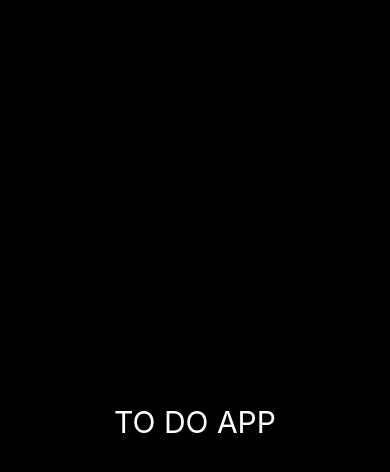
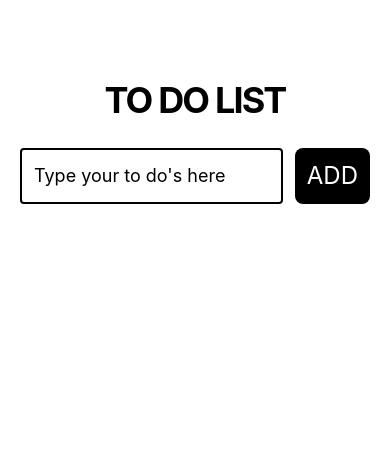
Before and after one commit to stolenfallen1/Expo-ToDoApp, a React Native app: screen / in a window 390 px wide. Shown: the top 472 px of the page. Built offline with nearby package versions, Linux system fonts and the light colour scheme.

Commit message:
Input Form structure

```diff
--- a/App.tsx
+++ b/App.tsx
@@ -1,10 +1,16 @@
 import { StatusBar } from "expo-status-bar";
 import { Text, View } from "react-native";
+import InputForm from "./components/InputForm";
 
 export default function App() {
   return (
-    <View className="flex flex-1 bg-black items-center justify-center">
-      <Text className="text-white text-3xl">TO DO APP</Text>
+    <View className="flex flex-1 items-center justify-start">
+      <View className="py-10 px-5 mt-10">
+        <Text className="text-center text-4xl tracking-tighter font-bold mb-3">
+          TO DO LIST
+        </Text>
+        <InputForm />
+      </View>
       <StatusBar style="auto" />
     </View>
   );
--- a/babel.config.js
+++ b/babel.config.js
@@ -1,3 +1,4 @@
+// babel.config.js
 module.exports = function (api) {
   api.cache(true);
   return {
--- /dev/null
+++ b/components/InputForm.tsx
@@ -0,0 +1,17 @@
+import { Pressable, TextInput, View, Text } from "react-native";
+
+const InputForm = () => {
+  return (
+    <View className="flex flex-row justify-between mt-4">
+      <TextInput
+        placeholder="Type your to do's here"
+        className="border-2 p-3 text-lg rounded w-3/4"
+      />
+      <Pressable className="bg-black rounded-lg p-3 cursor-pointer">
+        <Text className="text-white text-center text-2xl">ADD</Text>
+      </Pressable>
+    </View>
+  );
+};
+
+export default InputForm;
--- a/tailwind.config.js
+++ b/tailwind.config.js
@@ -1,9 +1,9 @@
 /** @type {import('tailwindcss').Config} */
+// tailwind.config.js
+
 module.exports = {
-  content: [
-    "./App.{js,jsx,ts,tsx}",
-    "./<custom directory>/**/*.{js,jsx,ts,tsx}",
-  ],
+  content: [],
+  content: ["./App.{js,jsx,ts,tsx}", "./components/**/*{js,jsx,ts,tsx}"],
   theme: {
     extend: {},
   },
```
